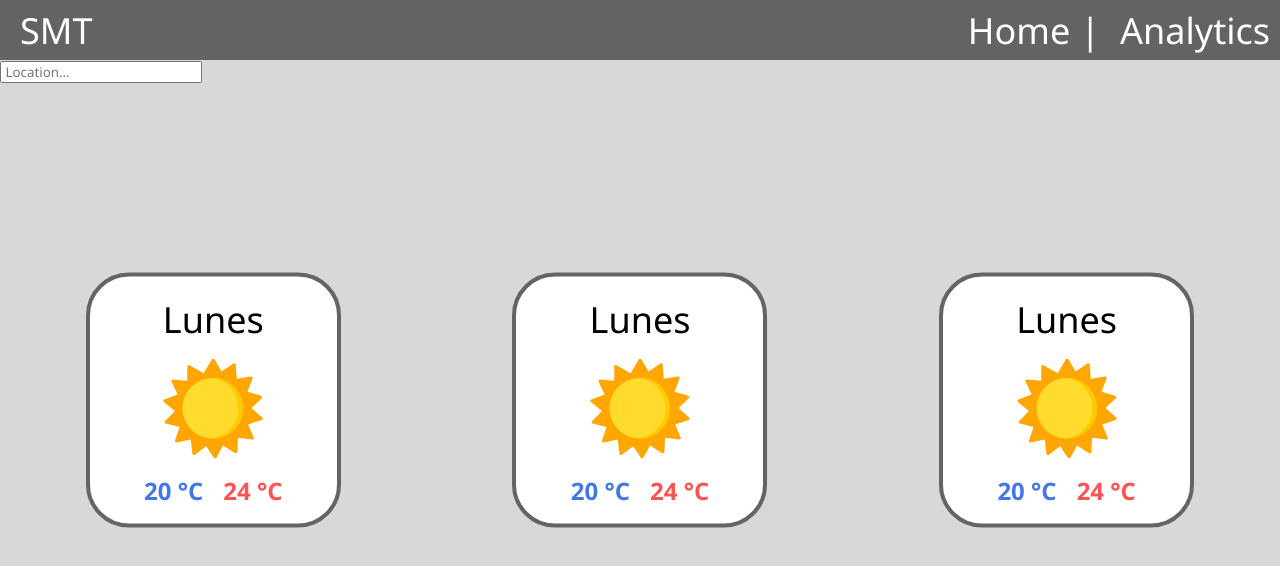
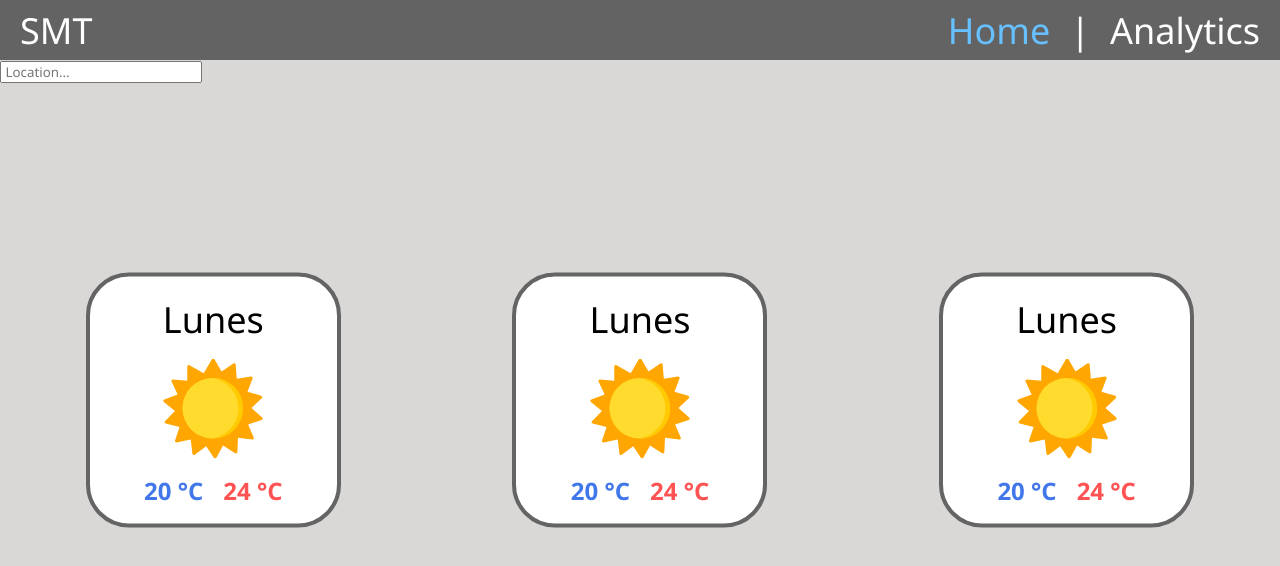
Before and after one commit to Stefafrontani/academy-3.0, a React (Create React App) app: page / in a window 1280 px wide. Shown: the top 566 px of the page. Built offline with nearby package versions, Linux system fonts and the light colour scheme.

Commit message:
Added Error View

```diff
--- a/src/components/App/App.css
+++ b/src/components/App/App.css
@@ -3,9 +3,3 @@
     margin: 0px;
     font-family: "Segoe UI", Tahoma, Geneva, Verdana, sans-serif;
 }
-
-main {
-    width: 100vw;
-    height: calc(100vh - 60px);
-    background-color: #dad7d7;
-}
--- a/src/components/App/App.js
+++ b/src/components/App/App.js
@@ -8,9 +8,7 @@ class App extends Component {
         return (
             <div className="App">
                 <Header />
-                <main>
-                    <Routing />
-                </main>
+                <Routing />
             </div>
         );
     }
--- a/src/components/Header/Header.css
+++ b/src/components/Header/Header.css
@@ -14,6 +14,7 @@ header {
 a {
     text-decoration: none;
     color: white;
+    transition: color 0.3s ease;
 }
 
 .selected {
@@ -32,7 +33,6 @@ ul li {
 ul li::before {
     color: white;
     content: "|";
-    padding: 0 20px 0 0;
 }
 
 ul li:first-of-type::before {
@@ -40,5 +40,5 @@ ul li:first-of-type::before {
 }
 
 ul li a {
-    padding: 0 10px 0 0;
+    padding: 0 20px;
 }
--- a/src/components/Header/Header.js
+++ b/src/components/Header/Header.js
@@ -1,5 +1,5 @@
 import React from "react";
-import { Link } from "react-router-dom";
+import { Link, NavLink } from "react-router-dom";
 import "./Header.css";
 
 const Header = () => {
@@ -11,10 +11,18 @@ const Header = () => {
             <nav>
                 <ul>
                     <li>
-                        <Link to="/">Home</Link>
+                        <NavLink activeClassName="selected" exact to="/">
+                            Home
+                        </NavLink>
                     </li>
                     <li>
-                        <Link to="/Analytics">Analytics</Link>
+                        <NavLink
+                            activeClassName="selected"
+                            exact
+                            to="/analytics"
+                        >
+                            Analytics
+                        </NavLink>
                     </li>
                 </ul>
             </nav>
--- a/src/routing.jsx
+++ b/src/routing.jsx
@@ -1,12 +1,14 @@
 import { Route, Switch } from "react-router-dom";
 import React from "react";
-import Home from "./views/Home.js";
-import Analytics from "./views/Analytics.js";
+import Home from "./views/Home/Home.js";
+import Analytics from "./views/Analytics/Analytics.js";
+import Error404 from "./views/Error404/Error404.js";
 
 const Routing = () => (
     <Switch>
         <Route path="/" exact component={Home} />
         <Route path="/analytics" exact component={Analytics} />
+        <Route path="/" component={Error404} />
     </Switch>
 );
 
--- /dev/null
+++ b/src/views/Analytics/Analytics.css
@@ -0,0 +1,5 @@
+.analytics {
+    width: 100vw;
+    height: calc(100vh - 60px);
+    background-color: #dad7d7;
+}
--- a/src/views/Analytics.js
+++ b/src/views/Analytics/Analytics.js
@@ -1,5 +1,6 @@
 import React from "react";
 import { Bar } from "ant-design-pro/lib/Charts";
+import "./Analytics.css";
 
 const salesData = [];
 for (let i = 0; i < 23; i += 1) {
@@ -10,7 +11,11 @@ for (let i = 0; i < 23; i += 1) {
 }
 
 const Analytics = () => {
-    return <Bar height={200} title="Humedad" data={salesData} />;
+    return (
+        <main className="analytics">
+            <Bar height={200} title="Humedad" data={salesData} />
+        </main>
+    );
 };
 
 export default Analytics;
--- /dev/null
+++ b/src/views/Error404/Error404.css
@@ -0,0 +1,8 @@
+.error404 {
+    width: 100vw;
+    height: calc(100vh - 60px);
+    background-color: whitesmoke;
+    display: flex;
+    justify-content: center;
+    align-items: center;
+}
--- /dev/null
+++ b/src/views/Error404/Error404.js
@@ -0,0 +1,12 @@
+import React from "react";
+import "./Error404.css";
+
+const Error404 = () => {
+    return (
+        <main className="error404">
+            <img src="./assets/images/404.jpg" alt="Error" />
+        </main>
+    );
+};
+
+export default Error404;
--- a/src/views/Home.js
+++ /dev/null
@@ -1,14 +0,0 @@
-import React from "react";
-import Location from "../components/Location/Location.js";
-import WeatherCards from "../components/WeatherCards/WeatherCards.js";
-
-const Home = () => {
-    return (
-        <>
-            <Location />
-            <WeatherCards />
-        </>
-    );
-};
-
-export default Home;
--- /dev/null
+++ b/src/views/Home/Home.css
@@ -0,0 +1,5 @@
+.home {
+    width: 100vw;
+    height: calc(100vh - 60px);
+    background-color: #dad7d7;
+}
--- /dev/null
+++ b/src/views/Home/Home.js
@@ -0,0 +1,15 @@
+import React from "react";
+import Location from "../../components/Location/Location.js";
+import WeatherCards from "../../components/WeatherCards/WeatherCards.js";
+import "./Home.css";
+
+const Home = () => {
+    return (
+        <main className="home">
+            <Location />
+            <WeatherCards />
+        </main>
+    );
+};
+
+export default Home;
```
